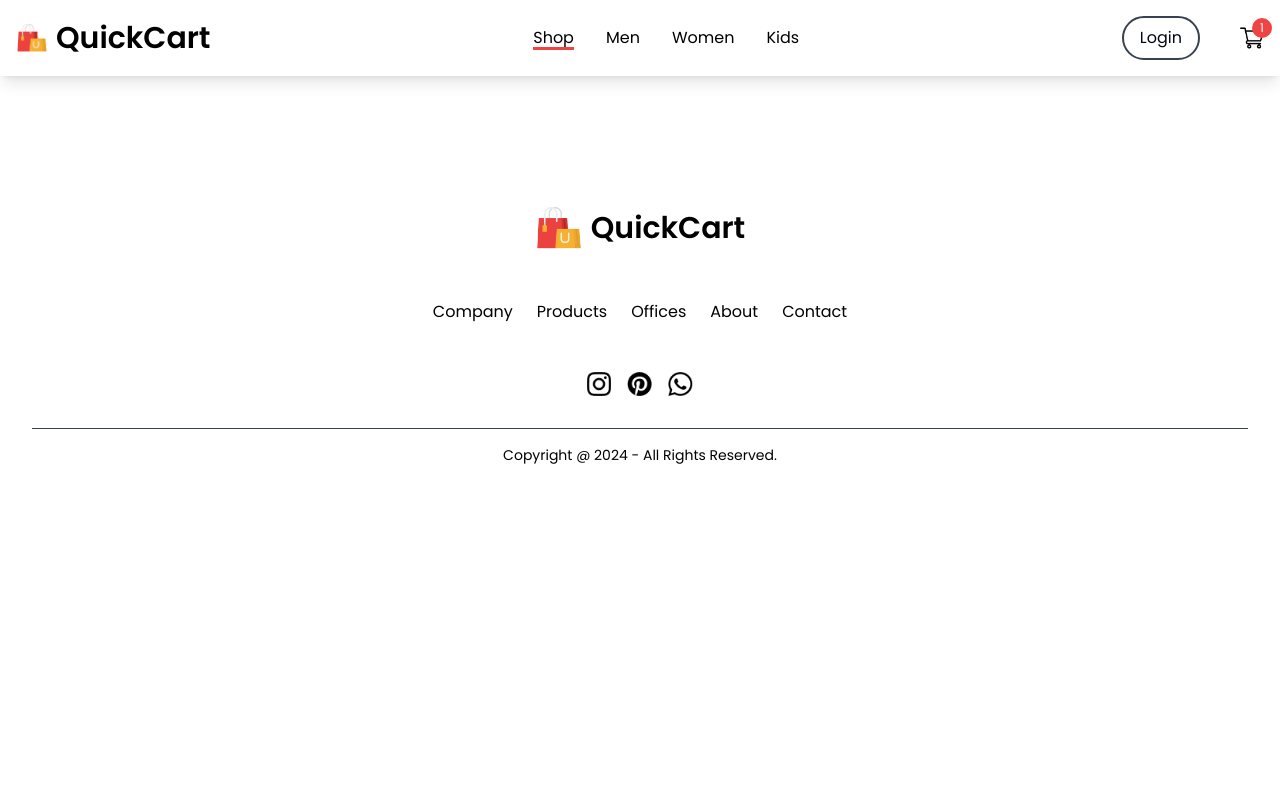
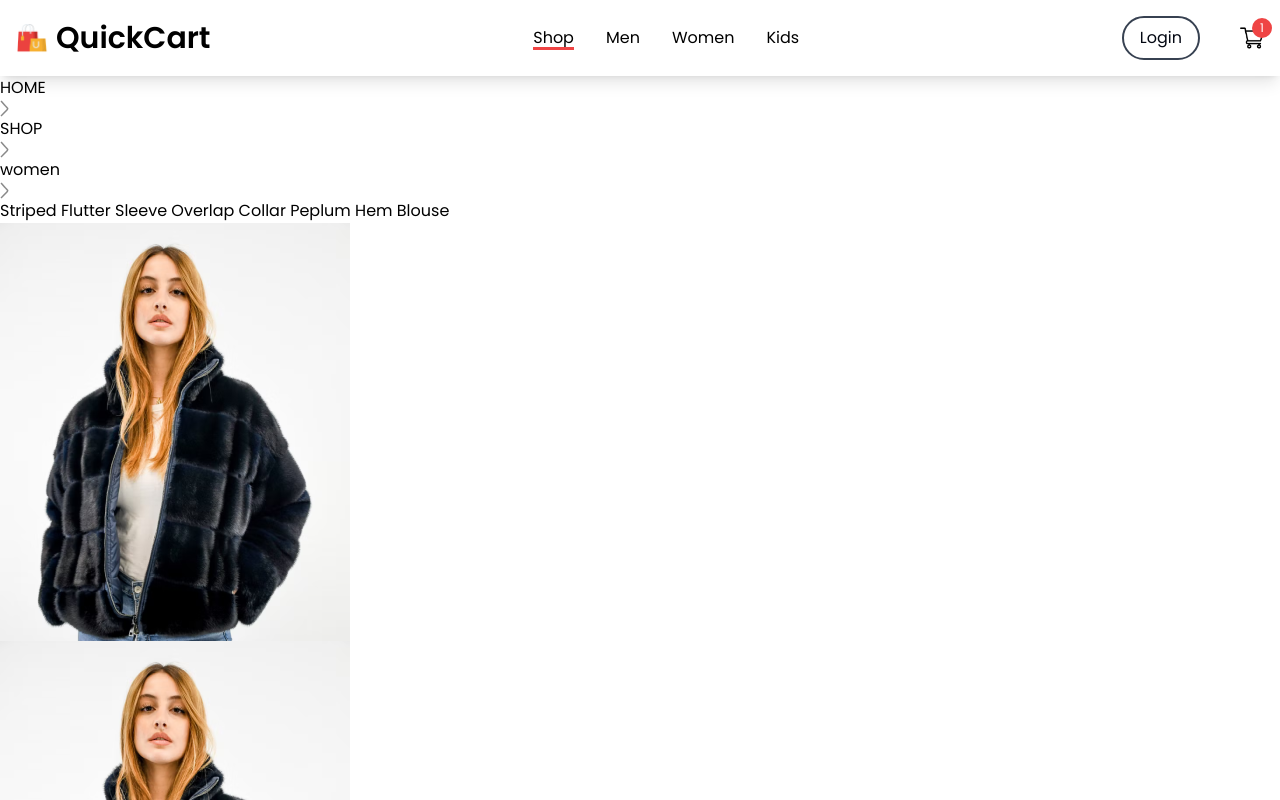
Before and after one commit to ast003/QuickCart, a React (Vite) app in the folder myapp/: page /product/1 in a window 1280 px wide. Shown: the top 800 px of the page. Built offline with nearby package versions, Linux system fonts and the light colour scheme.

Commit message:
working on product display

```diff
--- /dev/null
+++ b/myapp/src/Components/BreadCrum.jsx
@@ -0,0 +1,12 @@
+import arrow_icon from './Assets/breadcrum_arrow.png'
+
+const BreadCrum = (props) => {
+    const {product}=props;
+  return (
+    <div>
+        HOME<img src={arrow_icon}/>SHOP<img src={arrow_icon}/>{product.category}<img src={arrow_icon}/>{product.name}
+    </div>
+  )
+}
+
+export default BreadCrum
--- a/myapp/src/Components/Item.jsx
+++ b/myapp/src/Components/Item.jsx
@@ -1,9 +1,9 @@
 import React from 'react'
-
+import { Link } from 'react-router-dom'
 const Item = (props) => {
   return (
     <div className='w-60 transform transition-transform duration-300 hover:scale-105'>
-      <img className='mb-6 'src={props.image}></img>
+      <Link to={`/product/${props.id}`}><img className='mb-6 'src={props.image}/></Link>
       <p className='text-xs'>{props.name}</p>
       <div className='item-prices text-xs mb-6 font-semibold'>
          ${props.new_price}<span className='line-through text-slate-500 px-2'>${props.old_price}</span>
--- /dev/null
+++ b/myapp/src/Components/ProductDisplay.jsx
@@ -0,0 +1,52 @@
+import React from 'react'
+import star_icon from './Assets/star_icon.png'
+import star_dull_icon from './Assets/star_dull_icon.png'
+const ProductDisplay = (props) => {
+  const {product}=props;
+  return (
+    <div>
+      <div className='left-display'>
+        <div className='image-list'>
+          <img src={product.image}/>
+          <img src={product.image}/>
+          <img src={product.image}/>
+          <img src={product.image}/>
+        </div>
+        <div className='product-display'>
+          <img className='main-image' src={product.image}/>
+        </div>
+      </div>
+      <div className='right-display'>
+      <h1>{product.name}</h1>
+      <div className='stars'>
+        <img src={star_icon}/>
+        <img src={star_icon}/>
+        <img src={star_icon}/>
+        <img src={star_icon}/>
+        <img src={star_dull_icon}/>
+        <p>(122)</p>
+      </div>
+      <div className='prices'>
+        <div className='old_price'>${product.old_price}</div>
+        <div className='new_price'>${product.new_price}</div>
+      </div>
+      <div className='detailed-description'>
+      Stay warm and stylish with our premium men’s jacket. Crafted from high-quality materials, it offers exceptional comfort and durability. Perfect for any occasion, this jacket combines functionality with a modern design.
+      </div>
+      <div className='size'>
+        <h1>Select Size</h1>
+        <div className='display-right-size'>
+          <div>S</div>
+          <div>M</div>
+          <div>L</div>
+          <div>XL</div>
+          <div>XXL</div>
+        </div>
+      </div>
+      <button>ADD TO CART</button>
+      </div>
+    </div>
+  )
+}
+
+export default ProductDisplay
--- a/myapp/src/Pages/Product.jsx
+++ b/myapp/src/Pages/Product.jsx
@@ -2,13 +2,16 @@
 import { useContext } from 'react'
 import { ShopContext } from '../Context/ShopContext'
 import { useParams } from 'react-router-dom'
+import BreadCrum from '../Components/BreadCrum';
+import ProductDisplay from '../Components/ProductDisplay';
 const Product = () => {
   const {all_product}=useContext(ShopContext);
   const {productId}=useParams();
   const product=all_product.find((e)=>e.id===Number(productId));
   return (
     <div>
-
+      <BreadCrum product={product}/>
+      <ProductDisplay product={product}/>
     </div>
   )
 }
```
